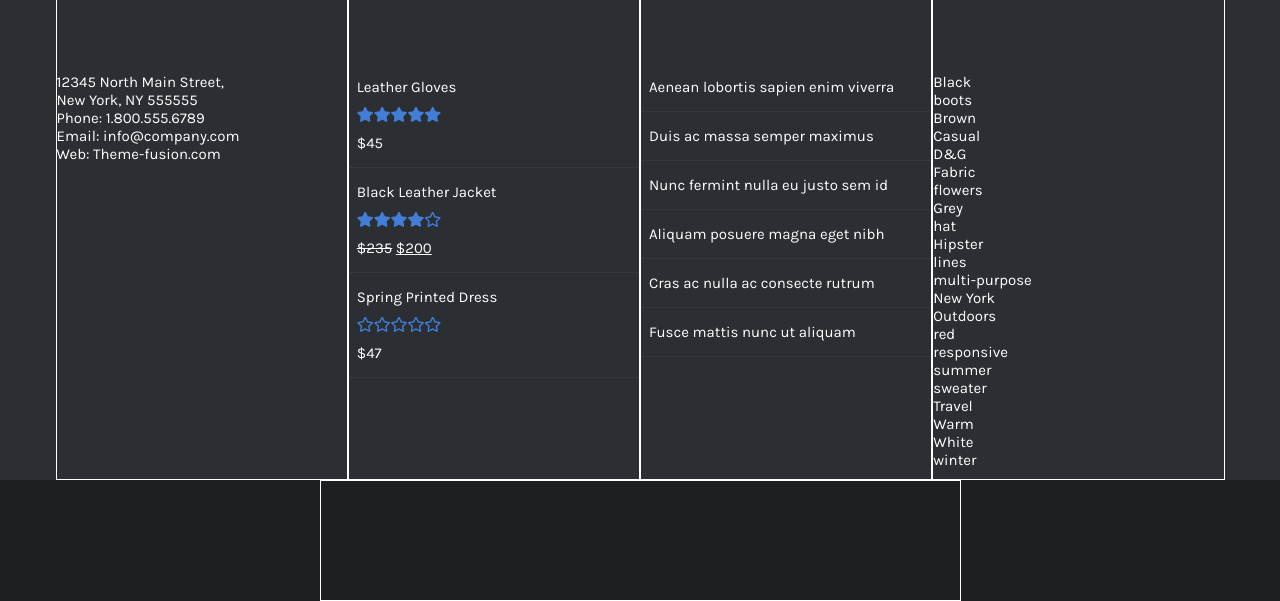
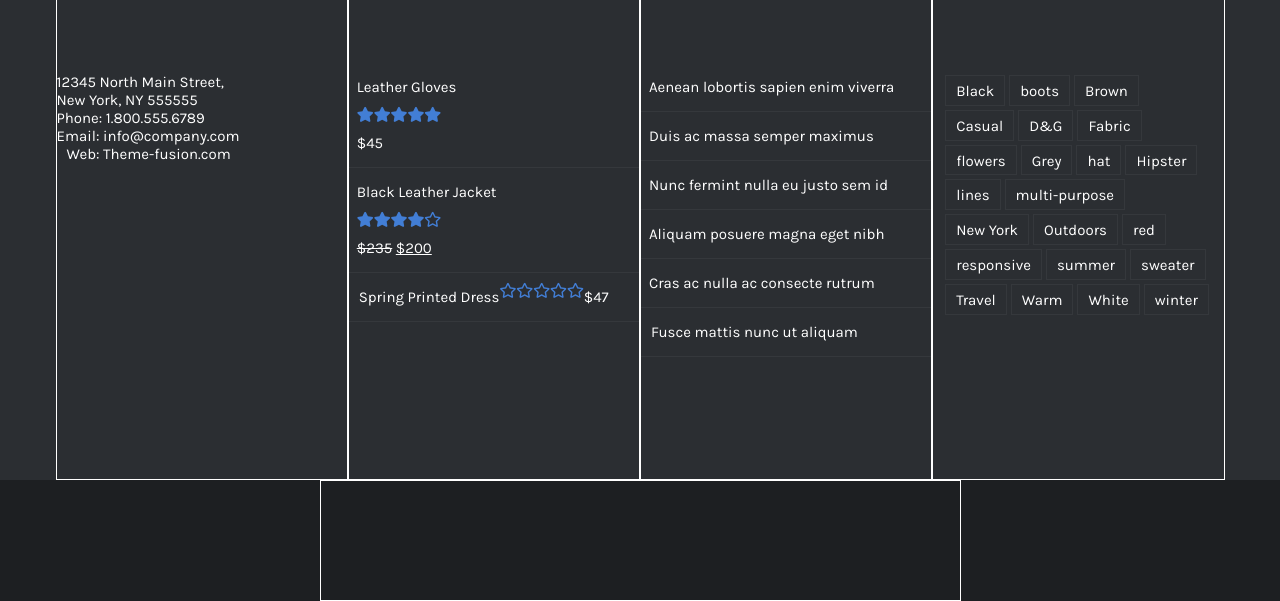
Before and after one commit to vito-g/proj-html-vuejs, a website: page my-app/index.html in a window 1280 px wide. Shown: the part 816-1417 px from the top of the page. Drawn offline with nearby package versions, Linux system fonts and the light colour scheme.

Commit message:
FOOTER: Tag: Formattazione 001

```diff
--- a/my-app/index.html
+++ b/my-app/index.html
@@ -131,7 +131,7 @@
               </div>
 
               <div class="stripe-a-wrap-box">
-                  <div v-for="element in objFooter.tag">
+                  <div id="tag" v-for="element in objFooter.tag">
                     {{element}}
                   </div>
               </div>
--- a/my-app/src/app.scss
+++ b/my-app/src/app.scss
@@ -277,6 +277,25 @@
           }
 
 
+
+        }
+        div:last-child {
+          display: flex;
+          flex-wrap: wrap;
+          justify-content: flex-start;
+          flex-direction: row;
+          align-content: flex-start;
+          padding-left: 10px;
+          padding-right: 10px;
+
+          // align-items: flex-start;
+          #tag {
+            border: 1px solid #35383c;
+            height: 30.8px;
+            line-height: 30.8px;
+            padding: 0 10px;
+            margin: 2px;
+          }
         }
       }
 
```
Also changed, not shown: my-app/dist/app.css.
